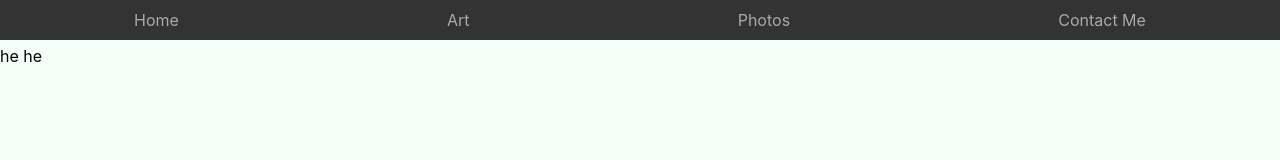
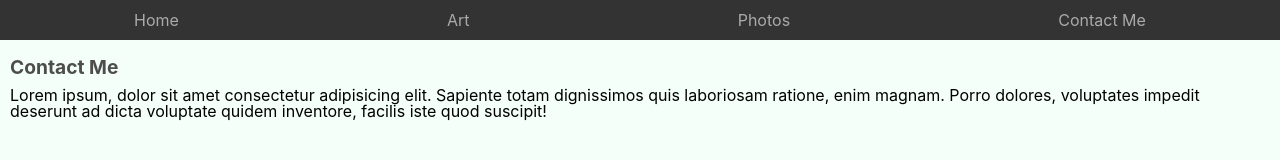
Before and after one commit to arobe353/Server-for-Assessment, a website: page views/contact.html in a window 1280 px wide. Shown: the top 160 px of the page. Drawn offline with nearby package versions, Linux system fonts and the light colour scheme; files that its build step writes are made by us from their sources.

Commit message:
Fixed format and added headers & lorem ipsum

```diff
--- a/views/contact.html
+++ b/views/contact.html
@@ -3,5 +3,13 @@ content %}
 <br />
 <br />
 <br />
-<span>he he</span>
+<h2>Contact Me</h2>
+<div class="content-1">
+  <p>
+    Lorem ipsum, dolor sit amet consectetur adipisicing elit. Sapiente totam
+    dignissimos quis laboriosam ratione, enim magnam. Porro dolores, voluptates
+    impedit deserunt ad dicta voluptate quidem inventore, facilis iste quod
+    suscipit!
+  </p>
+</div>
 {% endblock %}
```
Also changed, not shown: views/art.html (+4 -0 lines), views/photos.html (+8 -1 lines).
